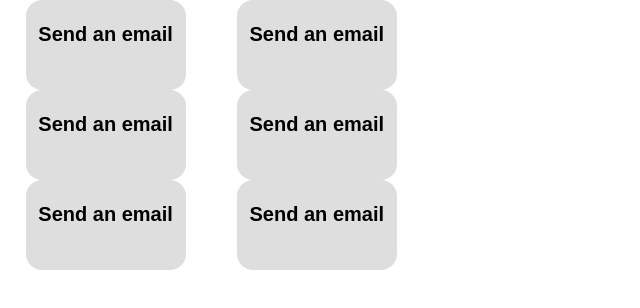
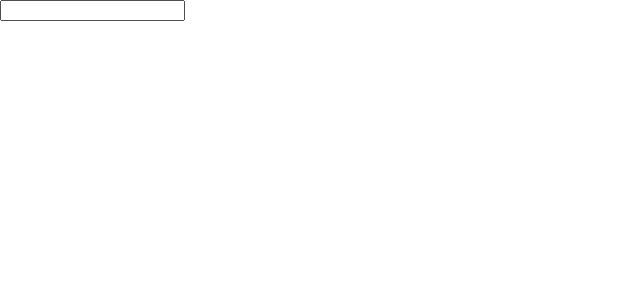
Before and after one commit to LenaWang03/TreeHacks-2024, a React (Vite) app in the folder client/: page / in a window 1280 px wide. Shown: the top 308 px of the page, without its empty margins (0-640 px from the left). Built offline with nearby package versions, Linux system fonts and the light colour scheme.

Commit message:
Chat Input

```diff
--- a/client/src/App.tsx
+++ b/client/src/App.tsx
@@ -1,9 +1,9 @@
-import DefaultPrompts from "./components/DefaultPrompts/DefaultPrompt/DefaultPrompts";
+import ChatInput from "./components/ChatInput/ChatInput";
 
 function App() {
   return (
     <>
-      <DefaultPrompts />
+      <ChatInput />
     </>
   );
 }
--- /dev/null
+++ b/client/src/components/ChatInput/ChatInput.tsx
@@ -0,0 +1,9 @@
+import "./ChatInput.css";
+
+export default function ChatInput() {
+  return (
+    <div className="input-containter">
+      <input></input>
+    </div>
+  );
+}
```
Also changed, not shown: client/src/components/ChatInput/ChatInput.css (added).
